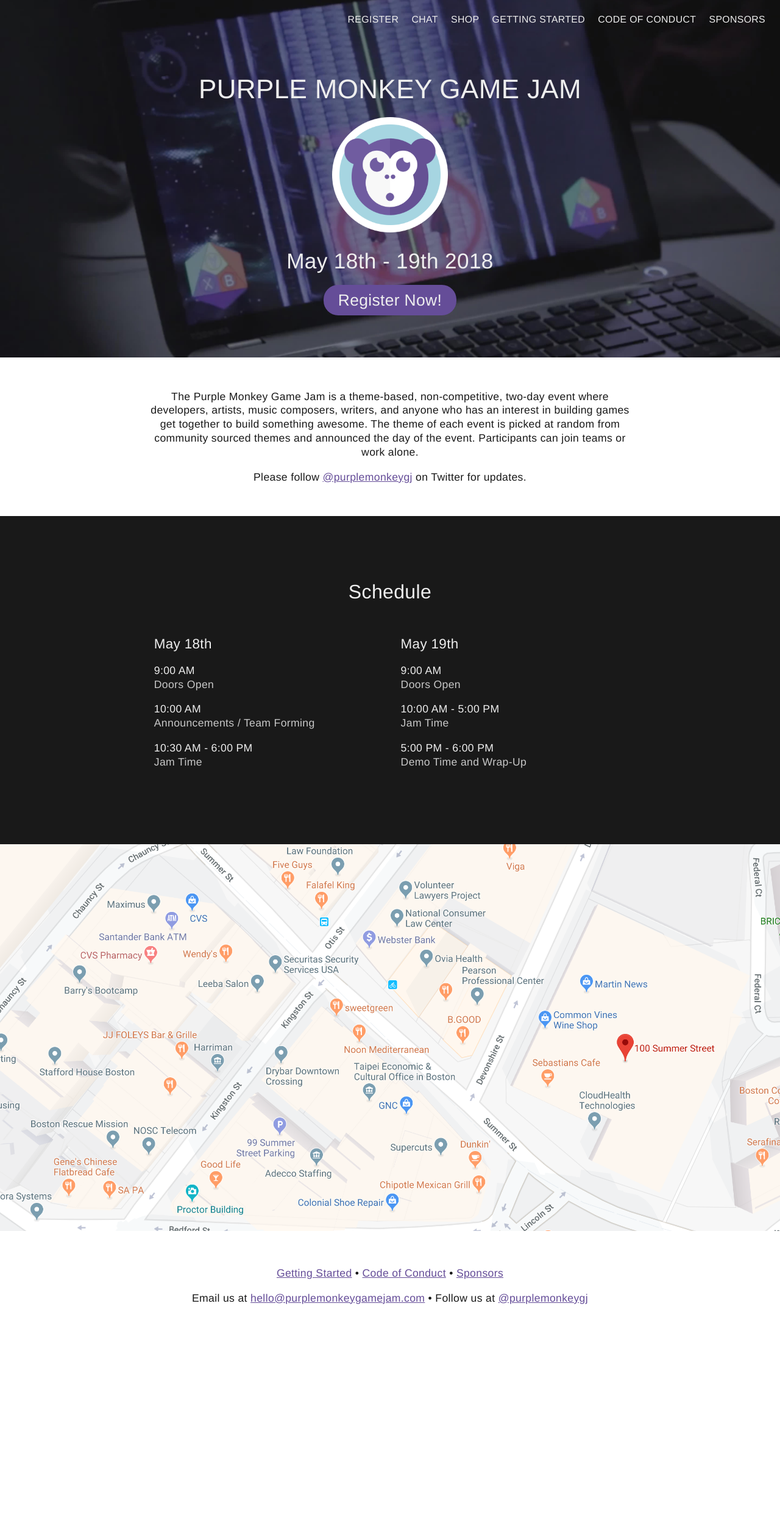
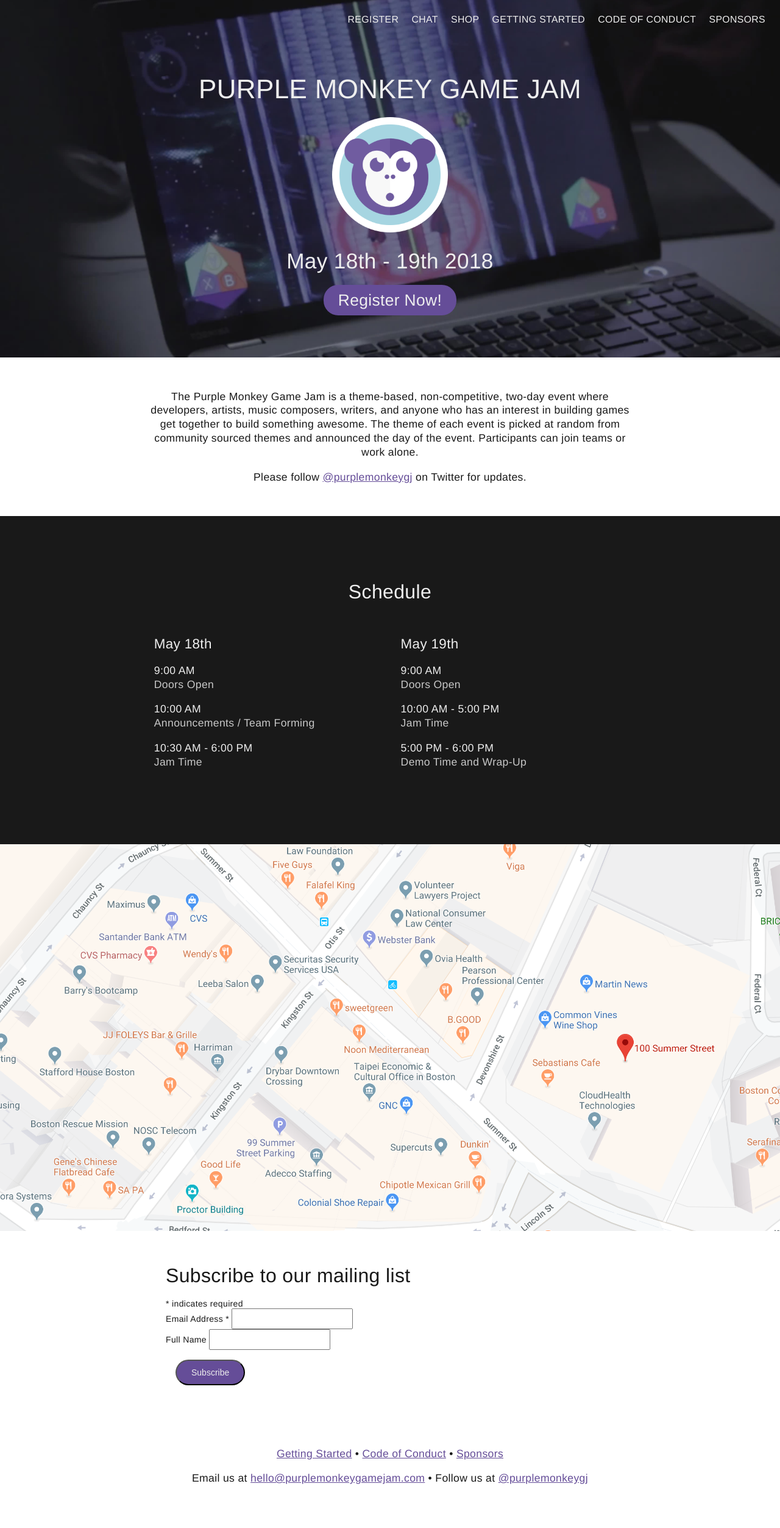
Before and after one commit to purplemonkeygamejam/purplemonkeygamejam.github.io, a Jekyll site: the page built from index.html, in a window 1280 px wide. Shown: the whole page at 61% size. Built offline with Jekyll 4.4.1, drawn with Linux system fonts in a browser that asks for light colours; comment, search, counter and statistics services are not loaded; before the commit the page ends 2210 px from its top, so only the background shows below that.

Commit message:
Added mailchimp signup form.

```diff
--- /dev/null
+++ b/_includes/mailchimp.html
@@ -0,0 +1,36 @@
+<footer class="page-content mailinglist-signup">
+
+    <!-- Begin Mailchimp Signup Form -->
+    <link href="//cdn-images.mailchimp.com/embedcode/classic-10_7.css" rel="stylesheet" type="text/css">
+    <style type="text/css">
+        #mc_embed_signup{background:#fff; clear:left; font:14px Helvetica,Arial,sans-serif; }
+        /* Add your own Mailchimp form style overrides in your site stylesheet or in this style block.
+           We recommend moving this block and the preceding CSS link to the HEAD of your HTML file. */
+    </style>
+    <div id="mc_embed_signup">
+    <form action="https://cantina.us20.list-manage.com/subscribe/post?u=0f1dbd380ef2ad6bd4af90ac8&amp;id=9d734c12fd" method="post" id="mc-embedded-subscribe-form" name="mc-embedded-subscribe-form" class="validate" target="_blank" novalidate>
+        <div id="mc_embed_signup_scroll">
+        <h2>Subscribe to our mailing list</h2>
+    <div class="indicates-required"><span class="asterisk">*</span> indicates required</div>
+    <div class="mc-field-group">
+        <label for="mce-EMAIL">Email Address  <span class="asterisk">*</span>
+    </label>
+        <input type="email" value="" name="EMAIL" class="required email" id="mce-EMAIL">
+    </div>
+    <div class="mc-field-group">
+        <label for="mce-FULLNAME">Full Name </label>
+        <input type="text" value="" name="FULLNAME" class="" id="mce-FULLNAME">
+    </div>
+        <div id="mce-responses" class="clear">
+            <div class="response" id="mce-error-response" style="display:none"></div>
+            <div class="response" id="mce-success-response" style="display:none"></div>
+        </div>    <!-- real people should not fill this in and expect good things - do not remove this or risk form bot signups-->
+        <div style="position: absolute; left: -5000px;" aria-hidden="true"><input type="text" name="b_0f1dbd380ef2ad6bd4af90ac8_9d734c12fd" tabindex="-1" value=""></div>
+        <div class="clear"><input type="submit" value="Subscribe" name="subscribe" id="mc-embedded-subscribe" class="button"></div>
+        </div>
+    </form>
+    </div>
+
+    <!--End mc_embed_signup-->
+
+</footer>
--- a/_layouts/default.html
+++ b/_layouts/default.html
@@ -29,6 +29,7 @@
 
 {{ content }}
 
+{% include mailchimp.html %}
 {% include footer.html %}
 
 </body>
--- a/_sass/_layout.scss
+++ b/_sass/_layout.scss
@@ -87,3 +87,16 @@
     padding: 3em 2em;
     text-align: center;
 }
+
+.mailinglist-signup {
+    margin: 0 auto;
+    padding: 2rem;
+    max-width: 50rem;
+}
+
+.mailinglist-signup input[type="text"],
+.mailinglist-signup input[type="email"] {
+    padding: 0.5em !important;
+    font-size: 1em !important;
+    text-indent: 0 !important;
+}
```
